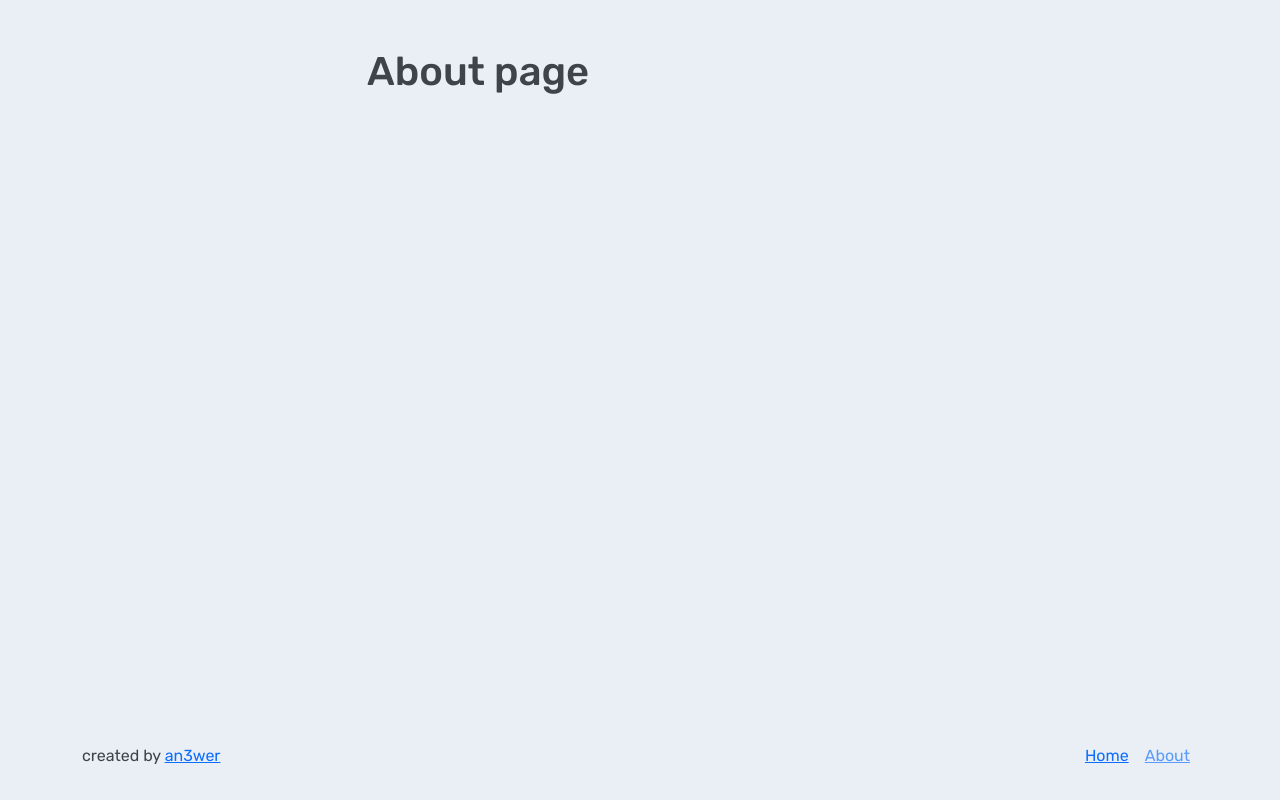
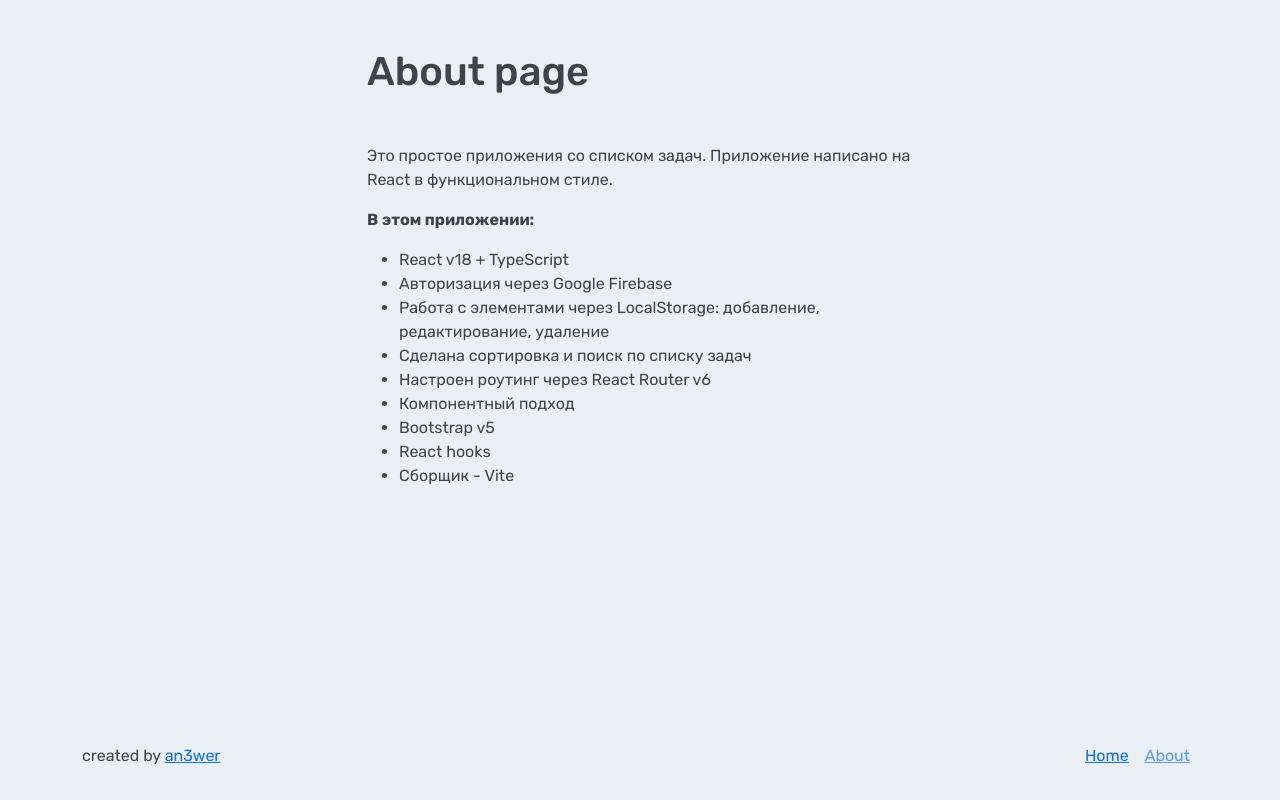
Before and after one commit to an3wers/todo-react-ts, a React (Vite) app: page /about in a window 1280 px wide. Built offline with nearby package versions, Linux system fonts and the light colour scheme.

Commit message:
added about page and readme.md

```diff
--- a/src/pages/About.tsx
+++ b/src/pages/About.tsx
@@ -5,7 +5,20 @@ const About: FC = () => {
         <div className="py-5">
             <div className='row justify-content-center'>
                 <div className='col-12 col-xxl-6 col-xl-6 col-lg-8 col-md-10'>
-                    <h1>About page</h1>
+                    <h1 className="mb-5">About page</h1>
+                    <p>Это простое приложения со списком задач. Приложение написано на React в функциональном стиле.</p>
+                    <p><strong>В этом приложении:</strong></p>
+                    <ul>
+                        <li>React v18 + TypeScript</li>
+                        <li>Авторизация через Google Firebase</li>
+                        <li>Работа с элементами через LocalStorage: добавление, редактирование, удаление</li>
+                        <li>Сделана сортировка и поиск по списку задач</li>
+                        <li>Настроен роутинг через React Router v6</li>
+                        <li>Компонентный подход</li>
+                        <li>Bootstrap v5</li>
+                        <li>React hooks</li>
+                        <li>Сборщик - Vite</li>
+                    </ul>
                 </div>
             </div>
         </div>
```
Also changed, not shown: 1 other file (tests, documents, lock files or other folders).
